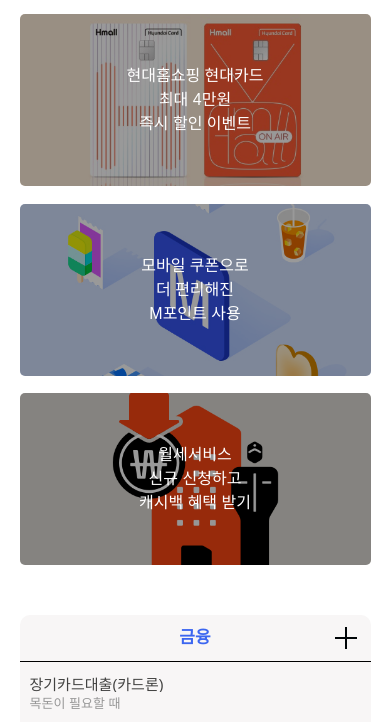
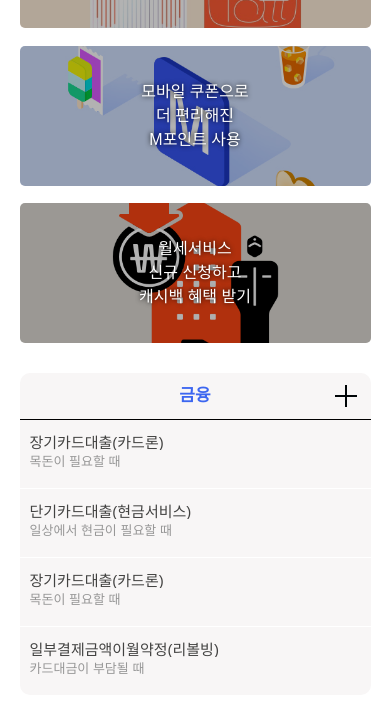
Before and after one commit to adorablesynny/sy-port3, a plain HTML site: page index.html in a window 390 px wide. Shown: the part 1610-2332 px from the top of the page. Drawn offline with nearby package versions, Linux system fonts and the light colour scheme; a web font is replaced by a local one.

Commit message:
event fix

```diff
--- a/css/index_m.css
+++ b/css/index_m.css
@@ -331,6 +331,9 @@
     header{
         width:100vw;
     }
+    header .mob_lnb > ul.menu_show{
+        transform:translateX(-85%);
+    }
 
     #visual .slide-wrap .slide-container{
         height:350px;
@@ -400,6 +403,7 @@
     #event > div{
         width:100%;
         margin:0;
+        padding:30px 0 0 0;
     }
     #event .top > .eventwrap{
         width:100%;
@@ -409,13 +413,25 @@
         width:100%;
         flex:1;
     }
+    #event .top > ul a{
+        height:140px;
+        position: relative;
+        background-color:rgba(0,0,0,0.3);
+    }
     #event .top > ul li a span{
-        width:100%;
-        height:100%;
-        padding:50px 0;
+        width:auto;
+        height:auto;
+        padding:0;
         opacity:1;
-        background-color: rgba(0,0,0,0.4);
         border-radius:5px;
+        text-shadow:0 0 5px rgba(0,0,0,1);
+        position: absolute;
+        top:50%;
+        left:50%;
+        transform:translate(-50%,-50%);
+    }
+    #event .bottom{
+        padding:30px 0 0 0;
     }
     #event .bottom h2{
         font-size:17px;
--- a/sub/css/index.css
+++ b/sub/css/index.css
@@ -5,15 +5,16 @@
     font-family: 'IBM Plex Sans KR', sans-serif;
 }
 #middle p{
-    font-size:2.5rem;
+    font-size:1.6rem;
     display: block;
     position: absolute;
     top:60%;
     left:50%;
     transform:translate(-50%, -50%);
-    line-height:100px;
+    line-height:50px;
     font-weight:500;
     text-align:center;
+    width:90%;
 }
 #middle span{
     display: block;
```
